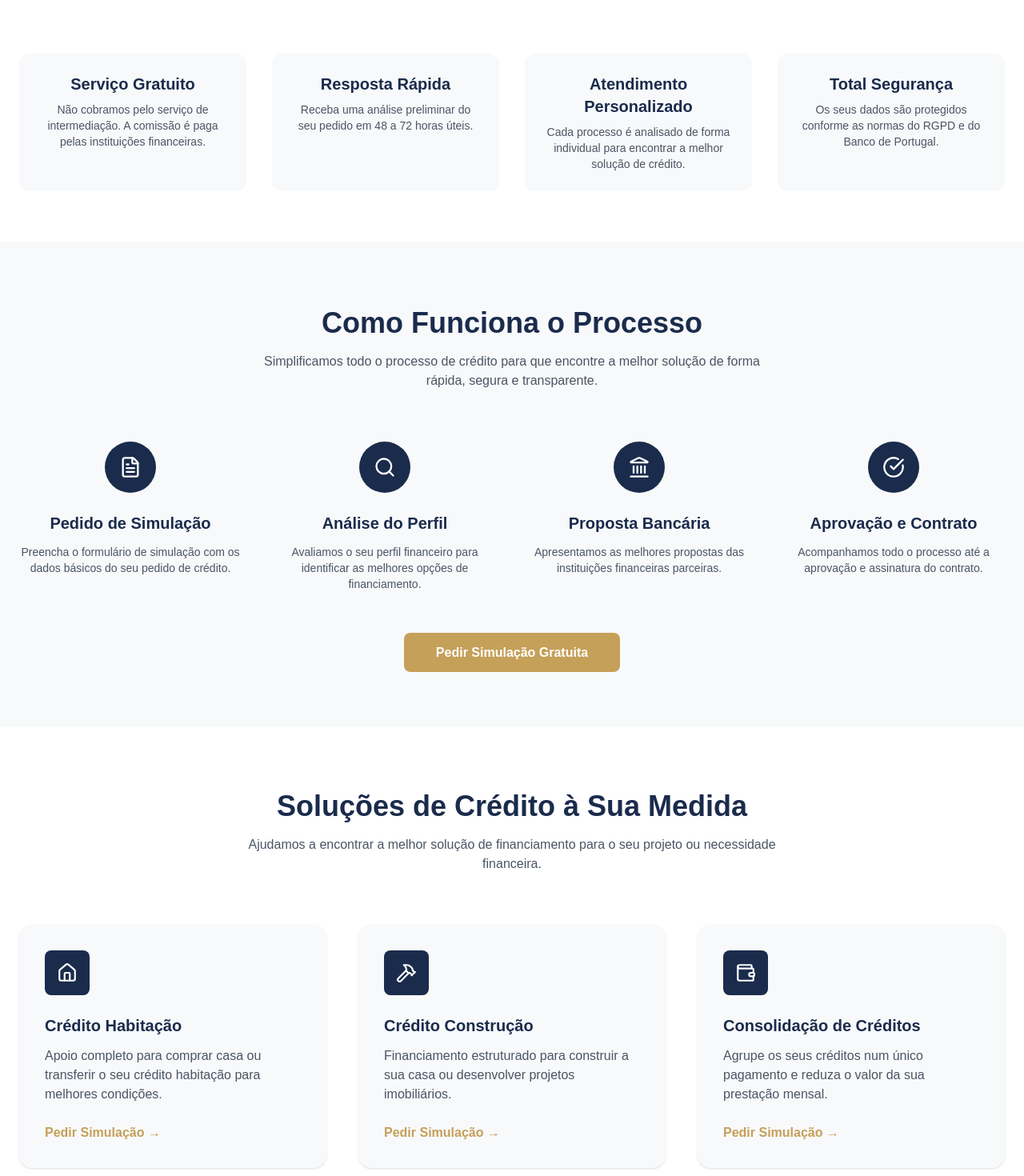
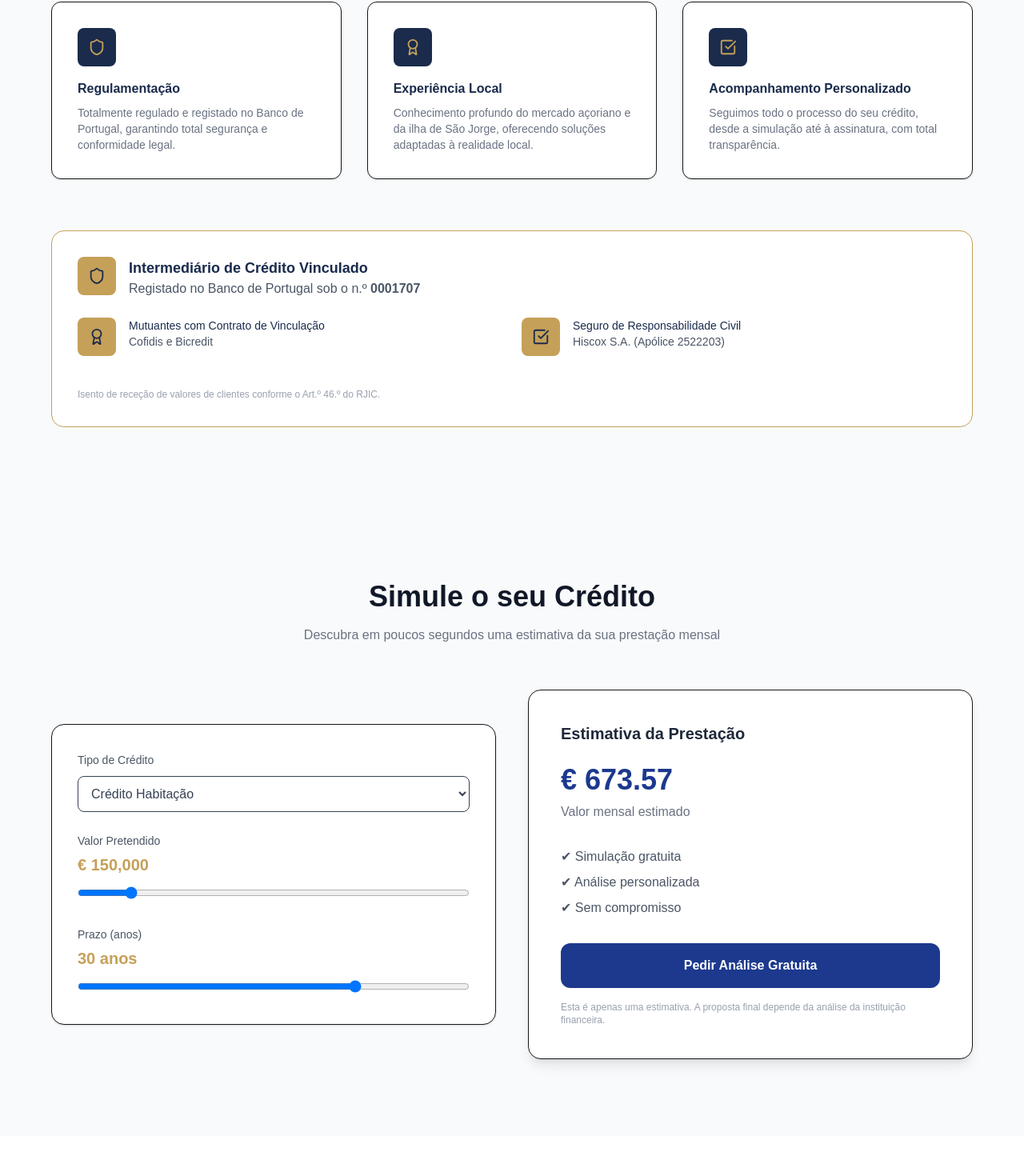
Before and after one commit to jorgemiguelmendonca/jorgemendonca, a Next.js app: page / in a window 1280 px wide. Shown: the part 1017-2487 px from the top of the page at 80% size. Built offline with nearby package versions, Linux system fonts and the light colour scheme.

Commit message:
adcionando pagina de serviços

```diff
--- a/app/page.tsx
+++ b/app/page.tsx
@@ -1,21 +1,15 @@
-import TrustSection from "@/components/TrustSection";
 import Hero from "../components/Hero";
-import ComoFunciona from "@/components/ComoFunciona";
-import Services from "@/components/Services";
-import Testimonials from "@/components/Testimonials";
 import FAQ from "@/components/FAQ";
 import CreditSimulator from "@/components/CreditSimulator";
+import WhyChooseUs from "@/components/WhyChoseUs";
 
 export default function Home() {
   return (
     <>
       <Hero />
-      <TrustSection />
-      <ComoFunciona />
-      <Services />
-      <Testimonials />
+      <WhyChooseUs />
+      <CreditSimulator />
       <FAQ />
-      <CreditSimulator />
     </>
   );
 }
--- a/app/servicos/page.tsx
+++ b/app/servicos/page.tsx
@@ -1,6 +1,6 @@
 import ComoFunciona from "@/components/servicos/ComoFunciona";
 import DetalheServicos from "@/components/servicos/DetalheServicos";
-import ServicosCards from "@/components/servicos/ServicosCards";
+
 import ServicosCTA from "@/components/servicos/ServicosCTA";
 import ServicosHero from "@/components/servicos/ServicosHero";
 
@@ -8,7 +8,6 @@ export default function ServicosPage() {
   return (
     <>
       <ServicosHero />
-      <ServicosCards />
       <DetalheServicos />
       <ComoFunciona />
       <ServicosCTA />
--- a/components/Services.tsx
+++ b/components/Services.tsx
@@ -1,91 +1,158 @@
-import { Home, Hammer, Wallet } from "lucide-react";
+"use client";
 
-export default function Services() {
+import { Home, Wallet, Building } from "lucide-react";
+
+export default function Servicos() {
   return (
-    <section className="w-full py-20 bg-white">
-      <div className="max-w-7xl mx-auto px-6">
-        {/* TITLE */}
+    <section id="servicos" className="py-24 bg-gray-50 px-6">
+      <div className="max-w-6xl mx-auto">
+        {/* TITULO */}
+
         <div className="text-center mb-16">
           <h2 className="text-3xl md:text-4xl font-bold text-[#1A2B4C]">
-            Soluções de Crédito à Sua Medida
+            Os Nossos Serviços
           </h2>
 
-          <p className="text-gray-600 mt-4 max-w-2xl mx-auto">
-            Ajudamos a encontrar a melhor solução de financiamento para o seu
-            projeto ou necessidade financeira.
+          <p className="text-gray-500 mt-4 max-w-2xl mx-auto">
+            Soluções de crédito personalizadas para cada necessidade, com
+            acompanhamento profissional e transparente em todas as etapas do
+            processo.
           </p>
         </div>
 
         {/* CARDS */}
-        <div className="grid md:grid-cols-3 gap-10">
-          {/* HABITAÇÃO */}
-          <div className="bg-[#F8F9FA] p-8 rounded-2xl shadow-sm hover:shadow-lg transition">
-            <div className="w-14 h-14 flex items-center justify-center rounded-lg bg-[#1A2B4C] text-white mb-6">
-              <Home size={26} />
+
+        <div className="grid md:grid-cols-3 gap-8">
+          {/* CARD 1 */}
+
+          <div className="bg-white p-8 rounded-2xl border shadow-sm hover:shadow-md transition">
+            <div className="w-12 h-12 bg-[#1A2B4C] text-[#C5A059] flex items-center justify-center rounded-lg mb-6">
+              <Home size={22} />
             </div>
 
-            <h3 className="text-xl font-semibold text-[#1A2B4C]">
+            <h3 className="text-lg font-semibold text-[#1A2B4C] mb-4">
               Crédito Habitação
             </h3>
 
-            <p className="text-gray-600 mt-3">
-              Apoio completo para comprar casa ou transferir o seu crédito
-              habitação para melhores condições.
+            <p className="text-gray-500 text-sm mb-6">
+              Financiamento para aquisição da sua casa própria nos Açores.
+              Encontramos as melhores condições do mercado adaptadas ao seu
+              perfil.
             </p>
 
-            <a
-              href="/simulacao"
-              className="inline-block mt-6 text-[#C5A059] font-semibold"
-            >
-              Pedir Simulação →
-            </a>
+            <ul className="space-y-2 text-sm text-gray-600">
+              <li className="flex items-center gap-2">
+                <span className="text-[#C5A059]">•</span> Taxas competitivas
+              </li>
+
+              <li className="flex items-center gap-2">
+                <span className="text-[#C5A059]">•</span> Prazos até 40 anos
+              </li>
+
+              <li className="flex items-center gap-2">
+                <span className="text-[#C5A059]">•</span> Sem custos de
+                intermediação
+              </li>
+
+              <li className="flex items-center gap-2">
+                <span className="text-[#C5A059]">•</span> Análise de múltiplas
+                propostas
+              </li>
+            </ul>
           </div>
 
-          {/* CONSTRUÇÃO */}
-          <div className="bg-[#F8F9FA] p-8 rounded-2xl shadow-sm hover:shadow-lg transition">
-            <div className="w-14 h-14 flex items-center justify-center rounded-lg bg-[#1A2B4C] text-white mb-6">
-              <Hammer size={26} />
+          {/* CARD 2 */}
+
+          <div className="bg-white p-8 rounded-2xl border shadow-sm hover:shadow-md transition">
+            <div className="w-12 h-12 bg-[#1A2B4C] text-[#C5A059] flex items-center justify-center rounded-lg mb-6">
+              <Building size={22} />
             </div>
 
-            <h3 className="text-xl font-semibold text-[#1A2B4C]">
-              Crédito Construção
+            <h3 className="text-lg font-semibold text-[#1A2B4C] mb-4">
+              Crédito para Construção
             </h3>
 
-            <p className="text-gray-600 mt-3">
-              Financiamento estruturado para construir a sua casa ou desenvolver
-              projetos imobiliários.
+            <p className="text-gray-500 text-sm mb-6">
+              Soluções de financiamento para construção ou remodelação do seu
+              imóvel. Acompanhamento em todas as fases do projeto.
             </p>
 
-            <a
-              href="/simulacao"
-              className="inline-block mt-6 text-[#C5A059] font-semibold"
-            >
-              Pedir Simulação →
-            </a>
+            <ul className="space-y-2 text-sm text-gray-600">
+              <li className="flex items-center gap-2">
+                <span className="text-[#C5A059]">•</span> Financiamento faseado
+              </li>
+
+              <li className="flex items-center gap-2">
+                <span className="text-[#C5A059]">•</span> Análise técnica
+                incluída
+              </li>
+
+              <li className="flex items-center gap-2">
+                <span className="text-[#C5A059]">•</span> Apoio documental
+                completo
+              </li>
+
+              <li className="flex items-center gap-2">
+                <span className="text-[#C5A059]">•</span> Especialização em
+                projetos açorianos
+              </li>
+            </ul>
           </div>
 
-          {/* CONSOLIDAÇÃO */}
-          <div className="bg-[#F8F9FA] p-8 rounded-2xl shadow-sm hover:shadow-lg transition">
-            <div className="w-14 h-14 flex items-center justify-center rounded-lg bg-[#1A2B4C] text-white mb-6">
-              <Wallet size={26} />
+          {/* CARD 3 */}
+
+          <div className="bg-white p-8 rounded-2xl border shadow-sm hover:shadow-md transition">
+            <div className="w-12 h-12 bg-[#1A2B4C] text-[#C5A059] flex items-center justify-center rounded-lg mb-6">
+              <Wallet size={22} />
             </div>
 
-            <h3 className="text-xl font-semibold text-[#1A2B4C]">
+            <h3 className="text-lg font-semibold text-[#1A2B4C] mb-4">
               Consolidação de Créditos
             </h3>
 
-            <p className="text-gray-600 mt-3">
-              Agrupe os seus créditos num único pagamento e reduza o valor da
-              sua prestação mensal.
+            <p className="text-gray-500 text-sm mb-6">
+              Unifique todos os seus créditos numa única prestação mensal mais
+              baixa. Reduza encargos e melhore a sua saúde financeira.
             </p>
 
-            <a
-              href="/simulacao"
-              className="inline-block mt-6 text-[#C5A059] font-semibold"
-            >
-              Pedir Simulação →
-            </a>
+            <ul className="space-y-2 text-sm text-gray-600">
+              <li className="flex items-center gap-2">
+                <span className="text-[#C5A059]">•</span> Prestação única
+                reduzida
+              </li>
+
+              <li className="flex items-center gap-2">
+                <span className="text-[#C5A059]">•</span> Maior liquidez mensal
+              </li>
+
+              <li className="flex items-center gap-2">
+                <span className="text-[#C5A059]">•</span> Simplificação da
+                gestão
+              </li>
+
+              <li className="flex items-center gap-2">
+                <span className="text-[#C5A059]">•</span> Melhoria do perfil de
+                crédito
+              </li>
+            </ul>
           </div>
+        </div>
+
+        {/* CTA */}
+
+        <div className="mt-20 bg-[#1A2B4C] rounded-2xl py-14 px-8 text-center text-white">
+          <h3 className="text-2xl font-semibold mb-3">Pronto para avançar?</h3>
+
+          <p className="text-gray-300 mb-8">
+            Solicite uma simulação gratuita e sem compromisso
+          </p>
+
+          <a
+            href="#simulador"
+            className="bg-[#C5A059] hover:bg-[#b08f4d] px-8 py-4 rounded-lg font-semibold transition"
+          >
+            Pedir Simulação Gratuita
+          </a>
         </div>
       </div>
     </section>
--- /dev/null
+++ b/components/WhyChoseUs.tsx
@@ -0,0 +1,126 @@
+"use client";
+
+import { Shield, Award, CheckSquare } from "lucide-react";
+
+export default function WhyChooseUs() {
+  return (
+    <section className="py-24 bg-gray-50 px-6">
+      <div className="max-w-6xl mx-auto">
+        {/* TITLE */}
+        <div className="text-center mb-16">
+          <h2 className="text-3xl md:text-4xl font-bold text-[#1A2B4C]">
+            Porquê escolher-nos?
+          </h2>
+
+          <p className="text-gray-500 mt-4">
+            Compromisso, transparência e conhecimento profundo da realidade
+            açoriana
+          </p>
+        </div>
+
+        {/* CARDS */}
+        <div className="grid md:grid-cols-3 gap-8 mb-16">
+          {/* CARD 1 */}
+          <div className="bg-white p-8 rounded-xl shadow-sm border hover:shadow-md transition">
+            <div className="w-12 h-12 flex items-center justify-center bg-[#1A2B4C] text-[#c5a059]  rounded-lg mb-4">
+              <Shield size={22} />
+            </div>
+
+            <h3 className="font-semibold text-[#1A2B4C] mb-2">
+              Regulamentação
+            </h3>
+
+            <p className="text-gray-500 text-sm">
+              Totalmente regulado e registado no Banco de Portugal, garantindo
+              total segurança e conformidade legal.
+            </p>
+          </div>
+
+          {/* CARD 2 */}
+          <div className="bg-white p-8 rounded-xl shadow-sm border hover:shadow-md transition">
+            <div className="w-12 h-12 flex items-center justify-center bg-[#1A2B4C] text-[#c5a059]  rounded-lg mb-4">
+              <Award size={22} />
+            </div>
+
+            <h3 className="font-semibold text-[#1A2B4C] mb-2">
+              Experiência Local
+            </h3>
+
+            <p className="text-gray-500 text-sm">
+              Conhecimento profundo do mercado açoriano e da ilha de São Jorge,
+              oferecendo soluções adaptadas à realidade local.
+            </p>
+          </div>
+
+          {/* CARD 3 */}
+          <div className="bg-white p-8 rounded-xl shadow-sm border hover:shadow-md transition">
+            <div className="w-12 h-12 flex items-center justify-center bg-[#1A2B4C] text-[#c5a059]  rounded-lg mb-4">
+              <CheckSquare size={22} />
+            </div>
+
+            <h3 className="font-semibold text-[#1A2B4C] mb-2">
+              Acompanhamento Personalizado
+            </h3>
+
+            <p className="text-gray-500 text-sm">
+              Seguimos todo o processo do seu crédito, desde a simulação até à
+              assinatura, com total transparência.
+            </p>
+          </div>
+        </div>
+
+        {/* REGULATORY CARD */}
+
+        <div className="border border-[#C5A059] rounded-2xl p-8 bg-white">
+          <div className="flex gap-4 align-baseline">
+            <div className="w-12 h-12 flex items-center justify-center bg-[#c5a059] text-[#1a2b4c] rounded-lg mb-4">
+              <Shield size={22} />
+            </div>
+
+            <div className="flex flex-col gap-0  justify-center ">
+              <h3 className="text-lg font-semibold text-[#1A2B4C]">
+                Intermediário de Crédito Vinculado
+              </h3>
+
+              <p className="text-gray-600 mb-6">
+                Registado no Banco de Portugal sob o n.º{" "}
+                <strong>0001707</strong>
+              </p>
+            </div>
+          </div>
+
+          <div className="grid md:grid-cols-2 gap-6 text-sm text-gray-600">
+            <div className="flex gap-4">
+              <div className="w-12 h-12 flex items-center justify-center bg-[#c5a059] text-[#1a2b4c] rounded-lg mb-4">
+                <Award size={22} />
+              </div>
+              <div>
+                <p className="font-medium text-[#1A2B4C]">
+                  Mutuantes com Contrato de Vinculação
+                </p>
+                <p>Cofidis e Bicredit</p>
+              </div>
+            </div>
+
+            <div className="flex gap-4">
+              <div className="w-12 h-12 flex items-center justify-center bg-[#c5a059] text-[#1a2b4c] rounded-lg mb-4">
+                <CheckSquare size={22} />
+              </div>
+              <div className="">
+                <p className="font-medium text-[#1A2B4C]">
+                  Seguro de Responsabilidade Civil
+                </p>
+                <p>Hiscox S.A. (Apólice 2522203)</p>
+              </div>
+            </div>
+          </div>
+
+          <p className="text-xs text-gray-400 mt-6">
+            Isento de receção de valores de clientes conforme o Art.º 46.º do
+            RJIC.
+          </p>
+        </div>
+      </div>
+    </section>
+  );
+}
--- a/components/servicos/DetalheServicos.tsx
+++ b/components/servicos/DetalheServicos.tsx
@@ -8,7 +8,7 @@ export default function DetalheServicos() {
         {/* Crédito Habitação */}
 
         <div className="grid md:grid-cols-2 gap-14 items-center">
-          <div className="relative w-full h-[360px]">
+          <div className="relative w-full h-90">
             <Image
               src="/credito-habitacao.png"
               alt="Crédito Habitação"
@@ -23,20 +23,20 @@ export default function DetalheServicos() {
             </h2>
 
             <p className="text-gray-600 mt-4 leading-relaxed">
-              Ajudamos a encontrar as melhores condições de financiamento para a
-              compra da sua casa. Acompanhamos todo o processo desde a simulação
-              inicial até à aprovação do crédito.
+              Financiamento para aquisição da sua casa própria nos Açores.
+              Encontramos as melhores condições do mercado adaptadas ao seu
+              perfil.
             </p>
 
             <ul className="mt-6 space-y-3 text-gray-700">
-              <li>• Financiamento para compra de imóvel</li>
-              <li>• Transferência de crédito habitação</li>
-              <li>• Análise personalizada do seu perfil</li>
-              <li>• Apoio durante todo o processo</li>
+              <li>• Taxas competitivas</li>
+              <li>• Prazos até 40 anos</li>
+              <li>• Sem custos de intermediação</li>
+              <li>• Análise de múltiplas propostas</li>
             </ul>
 
             <Link
-              href="#simulador"
+              href="/simulacao"
               className="inline-block mt-6 bg-[#C5A059] hover:bg-[#b8934f] text-white px-6 py-3 rounded-lg font-medium transition"
             >
               Pedir Simulação
@@ -53,20 +53,19 @@ export default function DetalheServicos() {
             </h2>
 
             <p className="text-gray-600 mt-4 leading-relaxed">
-              Financiamento para construção de moradias ou projetos
-              imobiliários. Trabalhamos para encontrar a solução mais adequada
-              ao seu projeto e capacidade financeira.
+              Soluções de financiamento para construção ou remodelação do seu
+              imóvel. Acompanhamento em todas as fases do projeto.
             </p>
 
             <ul className="mt-6 space-y-3 text-gray-700">
-              <li>• Financiamento para construção de casa</li>
-              <li>• Apoio na estruturação do crédito</li>
-              <li>• Acompanhamento técnico do processo</li>
-              <li>• Liberação de capital por fases</li>
+              <li>• Financiamento faseado</li>
+              <li>• Análise técnica incluída</li>
+              <li>• Apoio documental completo</li>
+              <li>• Especialização em projetos açorianos</li>
             </ul>
 
             <Link
-              href="#simulador"
+              href="/simulacao"
               className="inline-block mt-6 bg-[#C5A059] hover:bg-[#b8934f] text-white px-6 py-3 rounded-lg font-medium transition"
             >
               Pedir Simulação
@@ -101,16 +100,15 @@ export default function DetalheServicos() {
             </h2>
 
             <p className="text-gray-600 mt-4 leading-relaxed">
-              Se possui vários créditos ativos, podemos ajudar a agrupá-los num
-              único financiamento com uma prestação mensal mais equilibrada e
-              adequada à sua realidade financeira.
+              Unifique todos os seus créditos numa única prestação mensal mais
+              baixa. Reduza encargos e melhore a sua saúde financeira.
             </p>
 
             <ul className="mt-6 space-y-3 text-gray-700">
-              <li>• Agrupamento de vários créditos</li>
-              <li>• Redução da prestação mensal</li>
-              <li>• Melhor gestão financeira</li>
-              <li>• Análise personalizada do seu perfil</li>
+              <li>• Prestação única reduzida</li>
+              <li>• Maior liquidez mensal</li>
+              <li>• Simplificação da gestão</li>
+              <li>• Melhoria do perfil de crédito</li>
             </ul>
 
             <Link
--- a/components/servicos/ServicosCTA.tsx
+++ b/components/servicos/ServicosCTA.tsx
@@ -6,10 +6,14 @@ export default function ServicosCTA() {
   const [form, setForm] = useState({
     nome: "",
     whatsapp: "",
+    tipo: "Habitação",
     valor: "",
+    renda: "",
   });
 
-  const handleChange = (e: React.ChangeEvent<HTMLInputElement>) => {
+  const handleChange = (
+    e: React.ChangeEvent<HTMLInputElement | HTMLSelectElement>,
+  ) => {
     setForm({
       ...form,
       [e.target.name]: e.target.value,
@@ -17,32 +21,40 @@ export default function ServicosCTA() {
   };
 
   const enviarWhatsapp = () => {
+    if (!form.nome || !form.whatsapp || !form.valor) {
+      alert("Preencha os campos obrigatórios.");
+      return;
+    }
+
     const mensagem = `Olá, gostaria de fazer uma pré-análise de crédito.
 
 Nome: ${form.nome}
 WhatsApp: ${form.whatsapp}
-Valor desejado: R$ ${form.valor}`;
+Tipo de crédito: ${form.tipo}
+Valor pretendido: € ${form.valor}
+Rendimento mensal: € ${form.renda}`;
 
-    const url = `https://wa.me/5599999999999?text=${encodeURIComponent(mensagem)}`;
+    const url = `https://wa.me/555596588678?text=${encodeURIComponent(
+      mensagem,
+    )}`;
+
     window.open(url, "_blank");
   };
 
   return (
-    <section className="bg-gradient-to-r from-blue-900 to-blue-700 py-20 px-6">
-      <div className="max-w-6xl mx-auto grid md:grid-cols-2 gap-10 items-center">
+    <section className="bg-[linear-gradient(rgba(10,20,40,0.75),rgba(10,20,40,0.75)),url('/hero.png')] bg-cover bg-bottom py-20 px-6">
+      <div className="max-w-6xl mx-auto grid md:grid-cols-2 gap-10 items-baseline">
         {/* TEXTO */}
         <div className="text-white">
           <h2 className="text-4xl font-bold mb-6">
             Faça agora sua pré-análise de crédito
           </h2>
 
-          <p className="text-lg text-blue-100 mb-8">
-            Descubra rapidamente quanto você pode conseguir de crédito. Nossa
-            equipe analisa seu perfil e entra em contato com as melhores
-            condições disponíveis.
+          <p className="text-lg text-white mb-8">
+            Descubra rapidamente quanto você pode conseguir de crédito.
           </p>
 
-          <div className="flex flex-col gap-2 text-blue-200 text-sm">
+          <div className="flex flex-col gap-2 text-white text-sm">
             <span>✔ Análise rápida</span>
             <span>✔ Sem compromisso</span>
             <span>✔ Atendimento especializado</span>
@@ -50,46 +62,78 @@ Valor desejado: R$ ${form.valor}`;
         </div>
 
         {/* FORM */}
-        <div className="bg-white rounded-2xl shadow-xl p-8">
-          <h3 className="text-2xl font-semibold mb-6 text-gray-800">
-            Solicitar pré-análise
+        <div className="bg-white p-8 rounded-2xl shadow-xl">
+          <h3 className="text-2xl font-semibold text-[#1A2B4C]">
+            Simule o seu Crédito
           </h3>
 
-          <div className="space-y-4">
+          <p className="text-gray-500 mb-6">
+            Pedido rápido em menos de 2 minutos
+          </p>
+
+          {/* NOME */}
           <input
             type="text"
             name="nome"
             placeholder="Seu nome"
+            value={form.nome}
             onChange={handleChange}
-              className="w-full border border-gray-300 rounded-lg px-4 py-3 focus:outline-none focus:ring-2 focus:ring-blue-500"
+            className="w-full mb-4 border border-[#1A2B4C] rounded-lg p-3 text-[#1A2B4C]"
           />
 
+          {/* WHATSAPP */}
           <input
             type="text"
             name="whatsapp"
-              placeholder="WhatsApp"
+            placeholder="Seu WhatsApp"
+            value={form.whatsapp}
             onChange={handleChange}
-              className="w-full border border-gray-300 rounded-lg px-4 py-3 focus:outline-none focus:ring-2 focus:ring-blue-500"
+            className="w-full mb-4 border border-[#1A2B4C] rounded-lg p-3 text-[#1A2B4C]"
           />
 
+          {/* TIPO */}
+          <select
+            name="tipo"
+            value={form.tipo}
+            onChange={handleChange}
+            className="w-full mb-4 border border-[#1A2B4C]rounded-lg p-3 text-[#1A2B4C]"
+          >
+            <option>Habitação</option>
+            <option>Construção</option>
+            <option>Consolidação de Dívidas</option>
+          </select>
+
+          {/* VALOR */}
           <input
             type="number"
             name="valor"
-              placeholder="Valor desejado"
+            placeholder="Valor pretendido (€)"
+            value={form.valor}
             onChange={handleChange}
-              className="w-full border border-gray-300 rounded-lg px-4 py-3 focus:outline-none focus:ring-2 focus:ring-blue-500"
+            className="w-full mb-4 border border-[#1A2B4C] rounded-lg p-3 text-[#1A2B4C]"
           />
 
+          {/* RENDA */}
+          <input
+            type="number"
+            name="renda"
+            placeholder="Rendimento mensal (€)"
+            value={form.renda}
+            onChange={handleChange}
+            className="w-full mb-4 border border-[#1A2B4C] rounded-lg p-3 text-[#1A2B4C]"
+          />
+
+          {/* BOTÃO */}
           <button
             onClick={enviarWhatsapp}
-              className="w-full bg-blue-600 hover:bg-blue-700 text-white font-semibold py-3 rounded-lg transition"
+            className="w-full bg-[#1A2B4C] hover:bg-[#16233f] text-white font-semibold py-4 rounded-lg mt-4 transition cursor-pointer"
           >
-              Fazer Pré-Análise
+            Receber Simulação Gratuita
           </button>
-          </div>
 
-          <p className="text-xs text-gray-500 mt-4 text-center">
-            Seus dados são protegidos e usados apenas para análise de crédito.
+          <p className="text-xs text-gray-400 mt-4 text-center">
+            Os seus dados são protegidos e usados apenas para análise de
+            crédito.
           </p>
         </div>
       </div>
```
Lines whose indentation alone changed are shown as unchanged.
